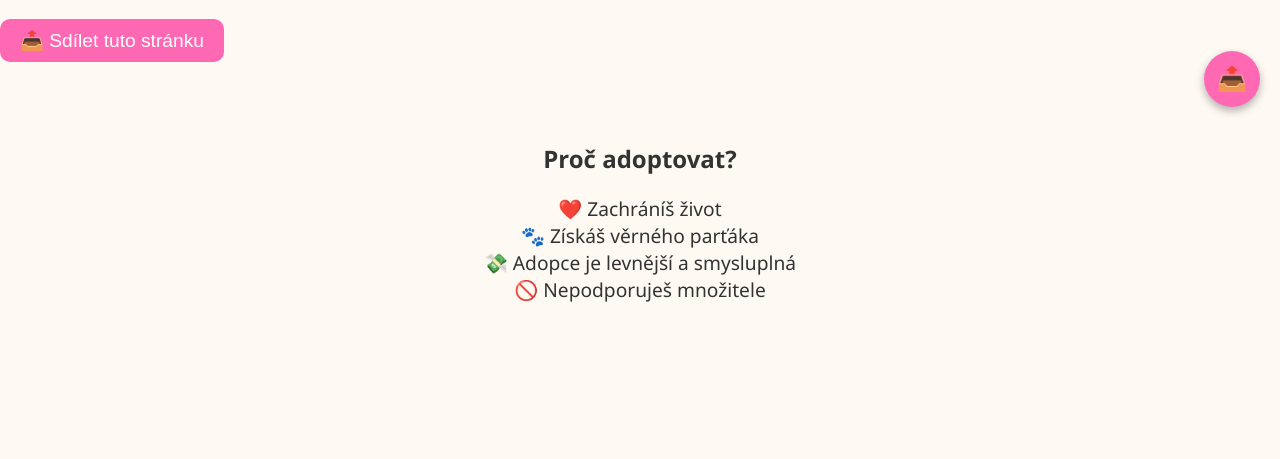
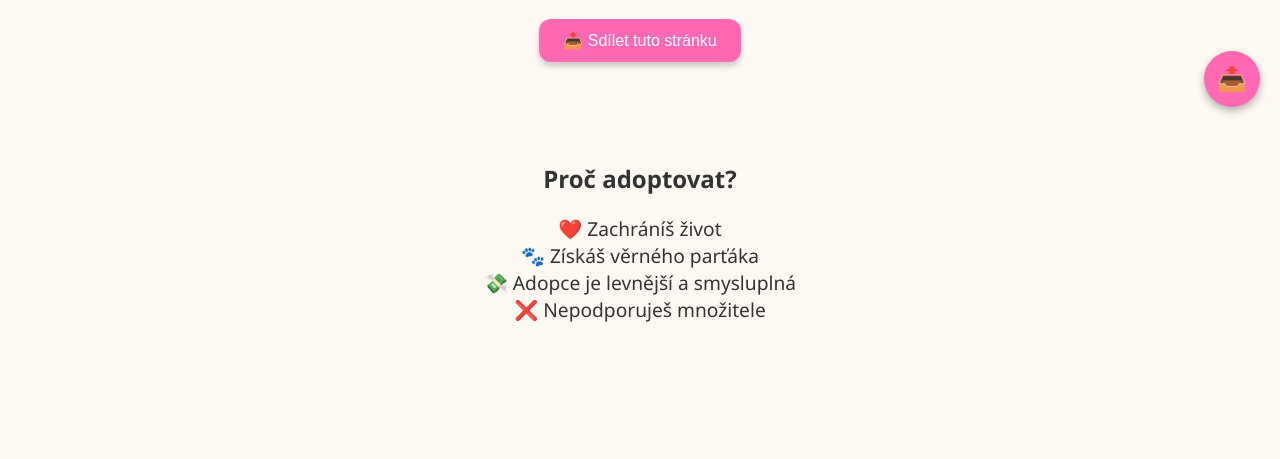
Before and after one commit to Code-cat123/AdoptujNeKupuj, a plain HTML site: page index.html in a window 1280 px wide. Shown: the part 673-1132 px from the top of the page. Drawn offline with nearby package versions, Linux system fonts and the light colour scheme.

Commit message:
Update index.html

```diff
--- a/index.html
+++ b/index.html
@@ -114,14 +114,12 @@
     }
   </style>
 </head>
-
 <body>
   <h1 class="main-title">NEKUPUJ, ALE ADOPTUJ!</h1>
 
   <h1>Adoptuj, ne kupuj! 🐾</h1>
 
-  <!-- Sdílecí tlačítko -->
-  <button onclick="shareWebsite()" style="font-size: 1.2em; padding: 10px 20px; border-radius: 10px; background-color: hotpink; color: white; border: none; cursor: pointer;">
+  <button onclick="shareWebsite()" class="main-share-button">
     📤 Sdílet tuto stránku
   </button>
 
@@ -131,7 +129,7 @@
       <li>❤️ Zachráníš život</li>
       <li>🐾 Získáš věrného parťáka</li>
       <li>💸 Adopce je levnější a smysluplná</li>
-      <li>🚫 Nepodporuješ množitele</li>
+      <li>❌ Nepodporuješ množitele</li>
     </ul>
   </section>
 
@@ -177,7 +175,7 @@
       attribution: '&copy; OpenStreetMap přispěvatelé'
     }).addTo(map);
 
-   const shelters = [
+    const shelters = [
   { name: "Anidef", lat: 50.24, lon: 13.74, url: "https://www.anidef.cz/" },
   { name: "Anidef – Útulek Žim", lat: 50.5594, lon: 13.8952, url: "https://www.anidef.cz/" },
   { name: "Azyl Gaia", lat: 49.601, lon: 17.261, url: "https://www.azylgaia.cz/" },
@@ -250,8 +248,6 @@
     }
   </script>
 
-  <!-- Plovoucí tlačítko -->
   <button class="floating-share" onclick="shareWebsite()">📤</button>
-
 </body>
 </html>
```
